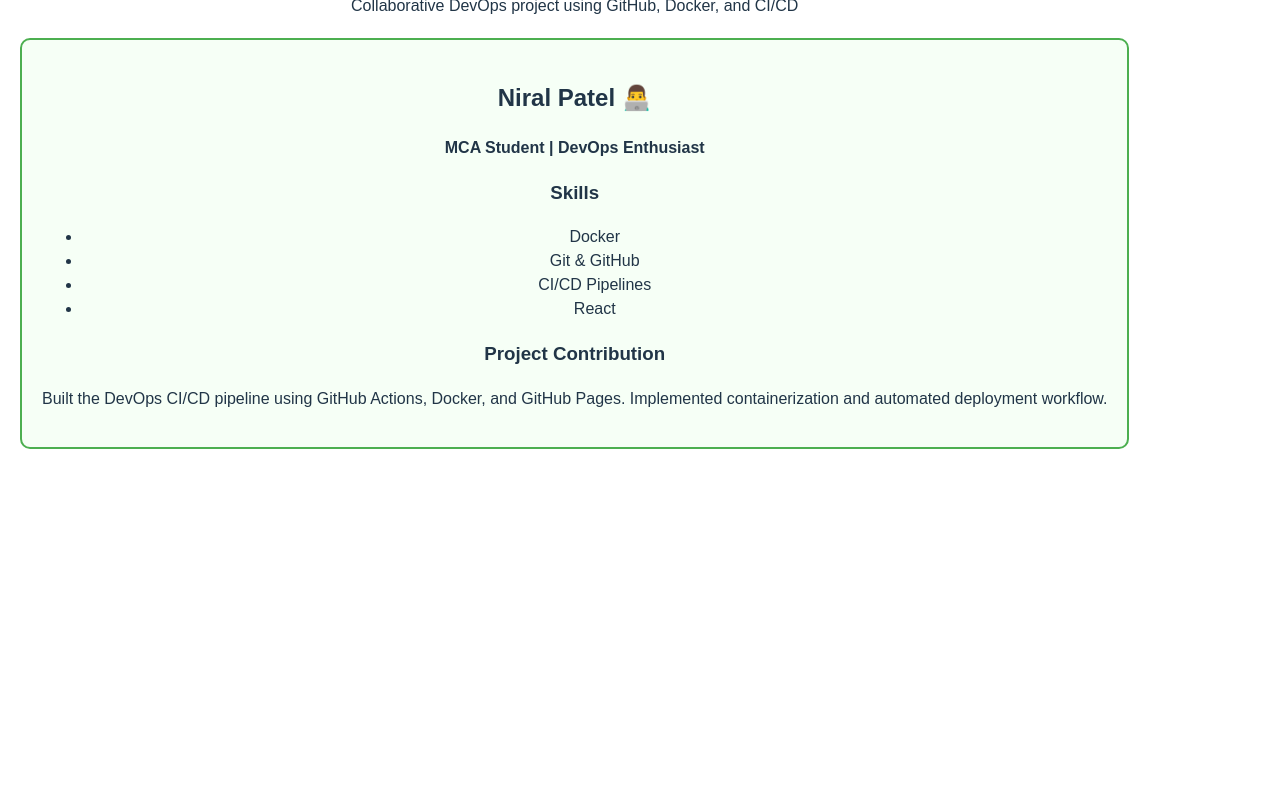
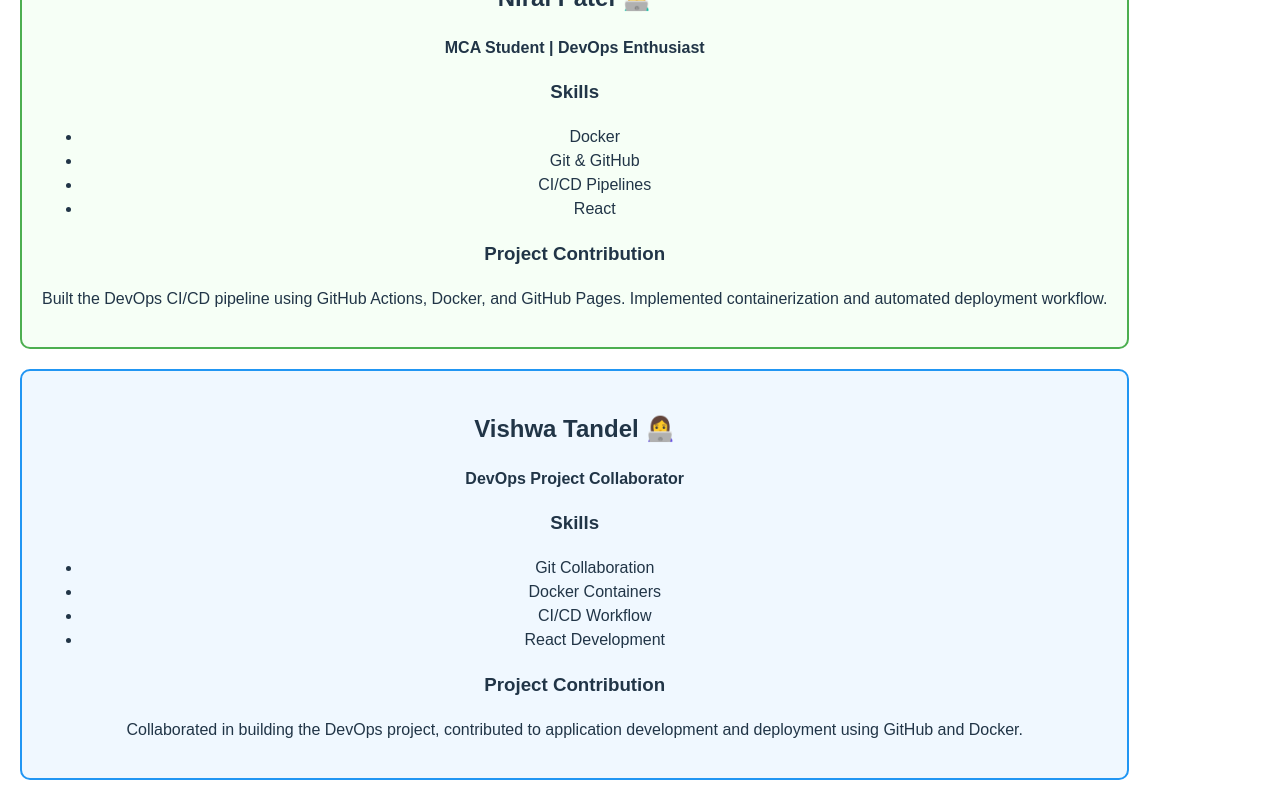
Before and after one commit to NiralPatel-15/devops-react-cicd-project, a React (Vite) app in the folder client/: page / in a window 1280 px wide. Shown: the part 231-1031 px from the top of the page. Before the commit the page ends 800 px from the top, so only its background shows below. Built offline with nearby package versions, Linux system fonts and the light colour scheme.

Commit message:
Update VishwaPortfolio.jsx

```diff
--- a/client/src/Components/VishwaPortfolio.jsx
+++ b/client/src/Components/VishwaPortfolio.jsx
@@ -2,8 +2,29 @@ import React from 'react'
 
 const VishwaPortfolio = () => {
   return (
-    <div>
+    <div style={{
+      border: "2px solid #2196F3",
+      padding: "20px",
+      margin: "20px",
+      borderRadius: "10px",
+      backgroundColor: "#f0f8ff"
+    }}>
+      <h2>Vishwa Tandel 👩‍💻</h2>
+      <p><b>DevOps Project Collaborator</b></p>
 
+      <h3>Skills</h3>
+      <ul>
+        <li>Git Collaboration</li>
+        <li>Docker Containers</li>
+        <li>CI/CD Workflow</li>
+        <li>React Development</li>
+      </ul>
+
+      <h3>Project Contribution</h3>
+      <p>
+        Collaborated in building the DevOps project, contributed to application
+        development and deployment using GitHub and Docker.
+      </p>
     </div>
   )
 }
```
